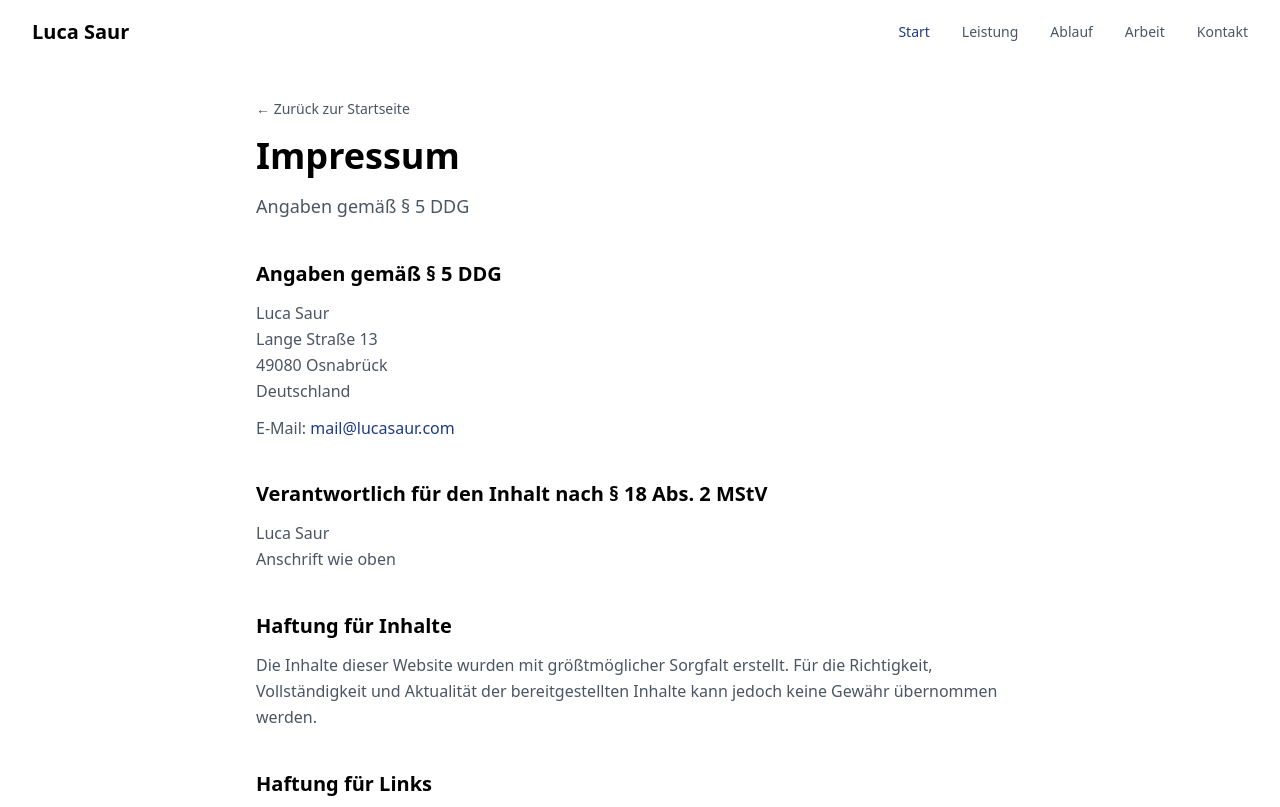
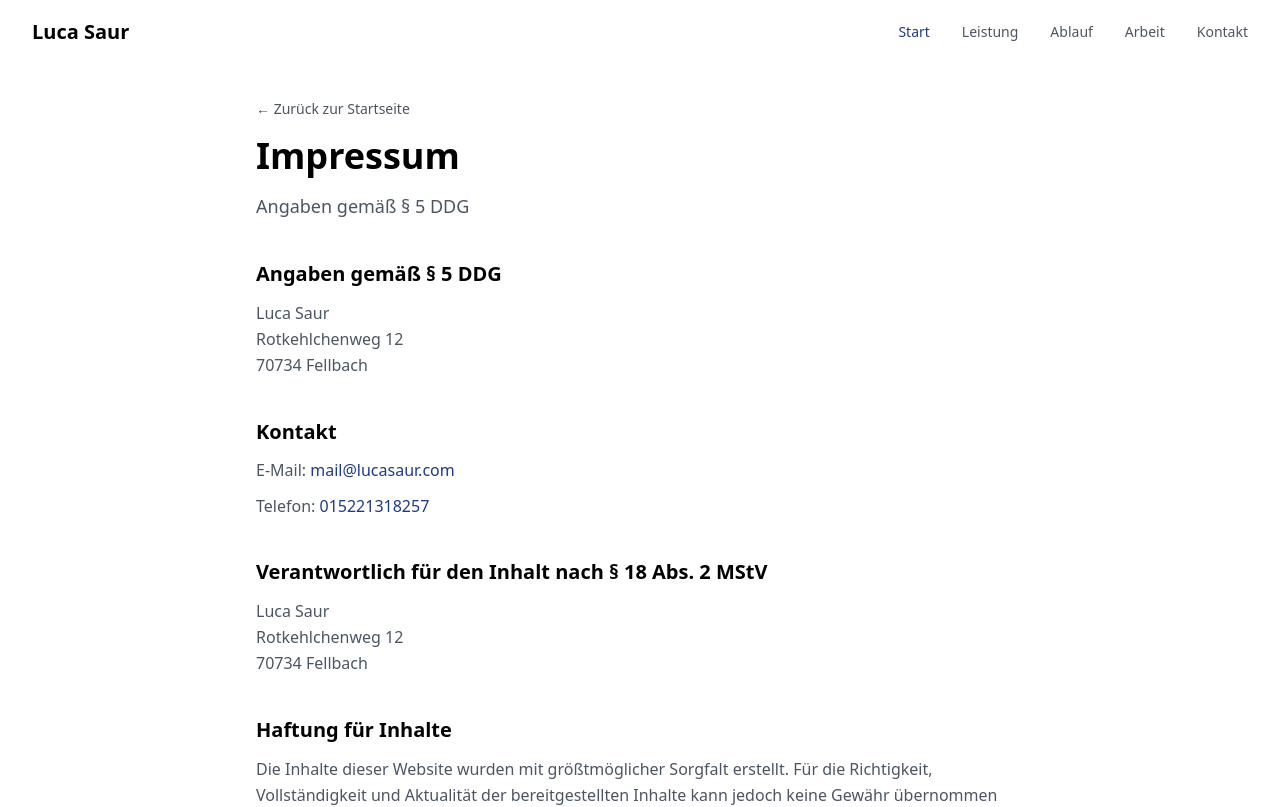
Before and after one commit to saurluca/personal-website, a Next.js app: page /impressum in a window 1280 px wide. Shown: the top 807 px of the page. Built offline with nearby package versions, Linux system fonts and the light colour scheme.

Commit message:
fix: update Impressum contact details to Fellbach

```diff
--- a/src/components/Datenschutz.tsx
+++ b/src/components/Datenschutz.tsx
@@ -1,5 +1,5 @@
 import Link from 'next/link';
-import { EMAIL } from '@/content/copy';
+import { EMAIL, PHONE, PHONE_HREF } from '@/content/copy';
 
 const linkClass = 'text-primary hover:underline';
 
@@ -26,14 +26,19 @@ export const Datenschutz = () => {
           <h2 className="text-xl font-semibold text-text">1. Verantwortlicher</h2>
           <address className="not-italic whitespace-pre-line leading-relaxed">
             Luca Saur{'\n'}
-            Lange Straße 13{'\n'}
-            49080 Osnabrück{'\n'}
-            Deutschland
+            Rotkehlchenweg 12{'\n'}
+            70734 Fellbach
           </address>
           <p>
             E-Mail:{' '}
             <a href={`mailto:${EMAIL}`} className={linkClass}>
               {EMAIL}
+            </a>
+          </p>
+          <p>
+            Telefon:{' '}
+            <a href={PHONE_HREF} className={linkClass}>
+              {PHONE}
             </a>
           </p>
           <p>
@@ -331,22 +336,23 @@ export const Datenschutz = () => {
             </a>
             . Darüber hinaus haben Sie das Recht, sich bei einer
             Datenschutz-Aufsichtsbehörde zu beschweren (Art. 77 DSGVO). Die für
-            Niedersachsen zuständige Behörde ist:
+            Baden-Württemberg zuständige Behörde ist:
           </p>
           <p>
-            Die Landesbeauftragte für den Datenschutz Niedersachsen
+            Der Landesbeauftragte für den Datenschutz und die
+            Informationsfreiheit Baden-Württemberg
             <br />
-            Prinzenstraße 5
+            Lautenschlagerstraße 20
             <br />
-            30159 Hannover
+            70173 Stuttgart
             <br />
             <a
-              href="https://lfd.niedersachsen.de"
+              href="https://www.baden-wuerttemberg.datenschutz.de"
               target="_blank"
               rel="noopener noreferrer"
               className={linkClass}
             >
-              lfd.niedersachsen.de
+              baden-wuerttemberg.datenschutz.de
             </a>
           </p>
         </section>
--- a/src/components/Impressum.tsx
+++ b/src/components/Impressum.tsx
@@ -1,5 +1,5 @@
 import Link from 'next/link';
-import { EMAIL } from '@/content/copy';
+import { EMAIL, PHONE, PHONE_HREF } from '@/content/copy';
 
 const linkClass = 'text-primary hover:underline';
 
@@ -22,14 +22,23 @@ export const Impressum = () => {
           <h2 className="text-xl font-semibold text-text">Angaben gemäß § 5 DDG</h2>
           <address className="not-italic whitespace-pre-line leading-relaxed">
             Luca Saur{'\n'}
-            Lange Straße 13{'\n'}
-            49080 Osnabrück{'\n'}
-            Deutschland
+            Rotkehlchenweg 12{'\n'}
+            70734 Fellbach
           </address>
+        </section>
+
+        <section className="space-y-3">
+          <h2 className="text-xl font-semibold text-text">Kontakt</h2>
           <p>
             E-Mail:{' '}
             <a href={`mailto:${EMAIL}`} className={linkClass}>
               {EMAIL}
+            </a>
+          </p>
+          <p>
+            Telefon:{' '}
+            <a href={PHONE_HREF} className={linkClass}>
+              {PHONE}
             </a>
           </p>
         </section>
@@ -38,9 +47,11 @@ export const Impressum = () => {
           <h2 className="text-xl font-semibold text-text">
             Verantwortlich für den Inhalt nach § 18 Abs. 2 MStV
           </h2>
-          <p className="whitespace-pre-line leading-relaxed">
-            Luca Saur{'\n'}Anschrift wie oben
-          </p>
+          <address className="not-italic whitespace-pre-line leading-relaxed">
+            Luca Saur{'\n'}
+            Rotkehlchenweg 12{'\n'}
+            70734 Fellbach
+          </address>
         </section>
 
         <section className="space-y-3">
--- a/src/content/copy.ts
+++ b/src/content/copy.ts
@@ -1,4 +1,6 @@
 export const EMAIL = 'mail@lucasaur.com';
+export const PHONE = '015221318257';
+export const PHONE_HREF = 'tel:+4915221318257';
 export const CAL_URL =
   'https://cal.com/lucasaur/30min?overlayCalendar=true';
 
--- a/src/lib/seo.ts
+++ b/src/lib/seo.ts
@@ -69,6 +69,7 @@ export const personJsonLd = {
   description:
     'Ich baue Websites für KMUs in Deutschland: klar, schnell und in 4 Wochen fertig.',
   email: 'mail@lucasaur.com',
+  telephone: '+4915221318257',
   sameAs: ['https://github.com/saurluca', 'https://linkedin.com/in/lucasaur'],
   knowsAbout: ['Webentwicklung', 'Webdesign', 'SEO'],
   alumniOf: {
@@ -90,7 +91,9 @@ export const personJsonLd = {
   ],
   address: {
     '@type': 'PostalAddress',
-    addressLocality: 'Osnabrück',
+    streetAddress: 'Rotkehlchenweg 12',
+    postalCode: '70734',
+    addressLocality: 'Fellbach',
     addressCountry: 'DE',
   },
 };
```
